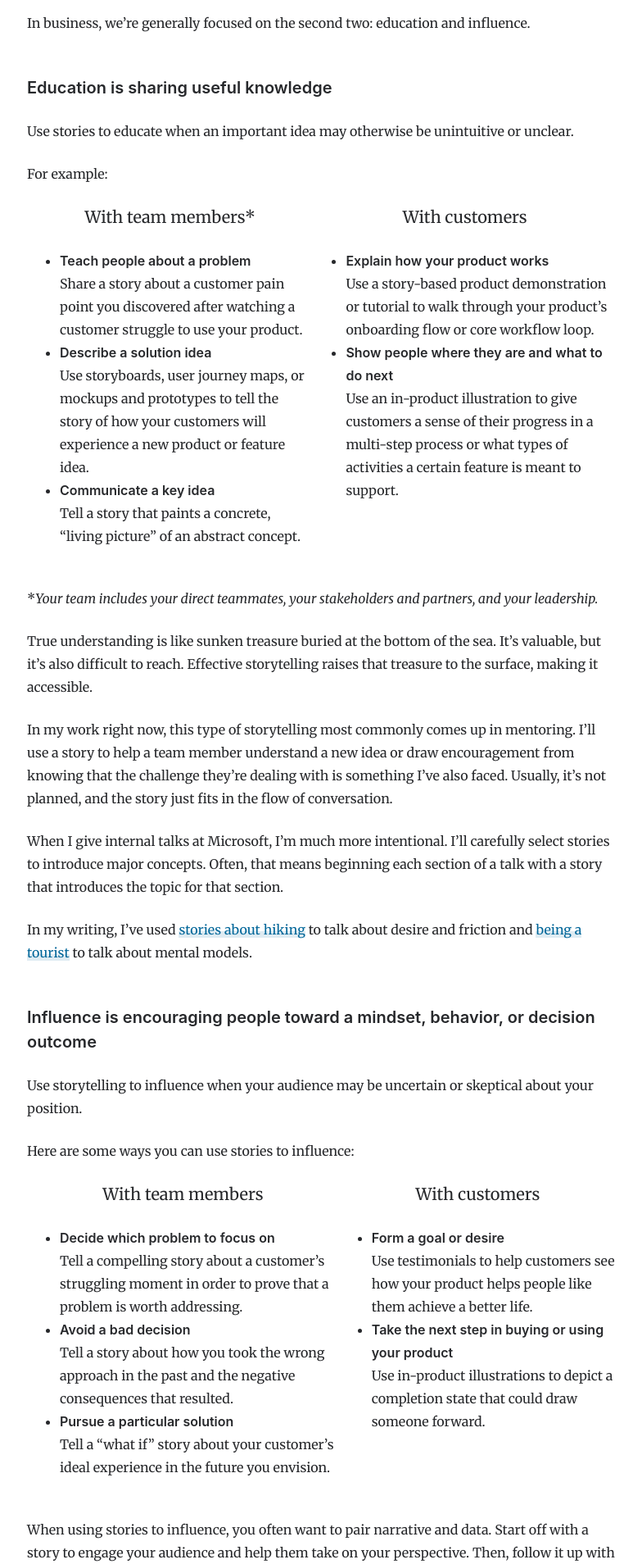
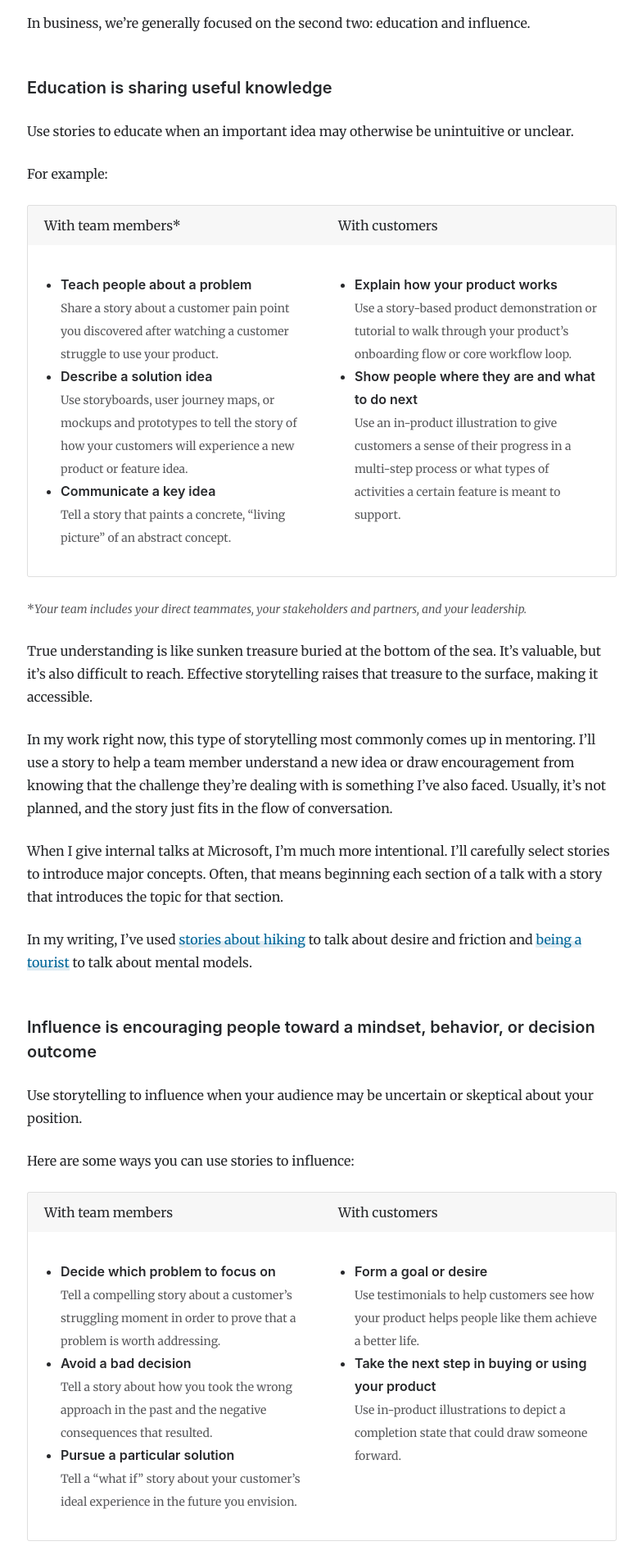
Before and after one commit to natelistrom/natelistrom.github.io, a Jekyll site: the page built from _posts/2023-12-05-storytelling-for-designers.md, in a window 1280 px wide. Shown: the part 3071-4979 px from the top of the page at 82% size, without its empty margins (247-1031 px from the left). Built offline with Jekyll 4.4.1, drawn with Linux system fonts in a browser that asks for light colours.

Commit message:
Add table styles

```diff
--- a/css/styles.scss
+++ b/css/styles.scss
@@ -190,14 +190,35 @@ h2 + h3 {
 p {
   margin: 1.5rem 0;
 }
+tr {
+  th, td {
+    border-bottom: 1px solid $colorBorderLight;
+  }
+  &:last-child {
+    th, td {
+      border: none;
+    }
+  }
+}
+td, th {
+  text-align: left;
+  padding: 0.5rem 1rem;
+  ul, li {
+    padding: 0;
+    margin: 0 0 0 1rem;
+  }
+}
+th {
+  background: $colorBackgroundLight;
+}
 #content,
 .site-footer {
-  p, ul, ol {
+  p, ul, ol, td, th {
     font-size: 0.8rem;
     line-height: 1.4rem;
     margin: 1.2rem 0;
   }
-  .meta, aside, figcaption, .summary {
+  .meta, aside, figcaption, .summary, small {
     font-size: 0.7rem;
     line-height: 1.2rem;
   }
@@ -226,7 +247,13 @@ blockquote {
   padding-left: 1rem;
   border-left: 0.2rem solid $colorPrimary;
 }
-
+table {
+  border: 1px solid $colorBorderLight;
+  border-collapse: separate;
+  border-radius: $borderRadius;
+  table-layout: fixed;
+  width: 100%;
+}
 sup {
   font-size: 0.75rem;
   vertical-align: top;
@@ -289,6 +316,9 @@ code {
   font-size: 0.7rem;
   line-height: 1.2rem;
   padding: 0 0.25rem;
+}
+small {
+  color: $colorTextSecondary;
 }
 aside, .summary {
   @include font-secondary;
```
